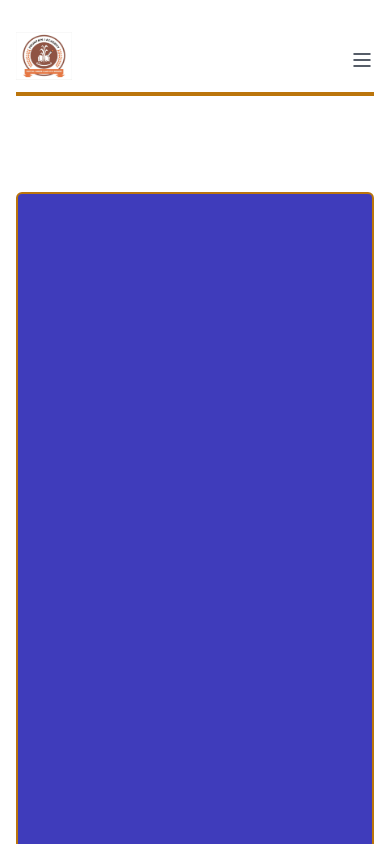
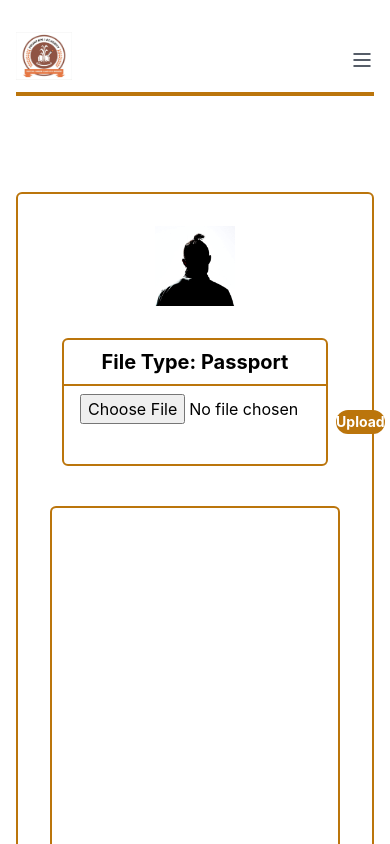
Before and after one commit to jemeelsanni/Fountain-School, a React (Create React App) app: page /personal2 in a window 390 px wide. Shown: the top 844 px of the page. Built offline with nearby package versions, Linux system fonts and the light colour scheme.

Commit message:
LOGOUTHANDLER PD2 USERSIDE

```diff
--- /dev/null
+++ b/src/components/LogoutHandler.js
@@ -0,0 +1,119 @@
+import React, { useState } from "react";
+
+const LogoutHandler = () => {
+  const [modal, setModal] = useState(false);
+  const modalFunc = () => {
+    setModal(true);
+  };
+  const modalFunc2 = () => {
+    setModal(false);
+  };
+  return (
+    <div className="">
+      <button onClick={modalFunc} className="  ">
+        Logout
+      </button>
+      {modal && (
+        <div className="">
+          <div
+            className="relative flex justify-center w-screen   "
+            onClick={modalFunc2}
+          >
+            <h1>Fuck off </h1>
+          </div>
+        </div>
+      )}
+    </div>
+  );
+};
+
+export default LogoutHandler;
+// import React, { useState } from "react";
+// const Index = () => {
+//   const [show, setShow] = useState(true);
+//   return (
+//     <div>
+//       <div>
+//         {show && (
+//           <div
+//             className="py-12 mt-96 z-10 bg-gray-700 dark:bg-gray-900 transition duration-150 ease-in-out  absolute top-0 right-0 bottom-0 left-0"
+//             id="modal"
+//           >
+//             <div role="alert" className="container  mx-auto  md:w-2/3 max-w-lg">
+//               <div className="relative py-8 px-8 md:px-16 w-full  dark:bg-gray-800 dark:border-gray-700 shadow-md rounded border border-gray-400">
+//                 <div className="w-full flex justify-center text-green-400 mb-4">
+//                   <svg
+//                     xmlns="http://www.w3.org/2000/svg"
+//                     className="icon icon-tabler icon-tabler-circle-check"
+//                     width={56}
+//                     height={56}
+//                     viewBox="0 0 24 24"
+//                     strokeWidth={1}
+//                     stroke="currentColor"
+//                     fill="none"
+//                     strokeLinecap="round"
+//                     strokeLinejoin="round"
+//                   >
+//                     <path stroke="none" d="M0 0h24v24H0z" />
+//                     <circle cx={12} cy={12} r={9} />
+//                     <path d="M9 12l2 2l4 -4" />
+//                   </svg>
+//                 </div>
+//                 <h1 className="text-center text-gray-800 dark:text-gray-100 font-lg font-bold tracking-normal leading-tight mb-4">
+//                   Payment Processing Successful
+//                 </h1>
+//                 <p className="mb-5 text-sm text-gray-600 dark:text-gray-400 text-center font-normal">
+//                   Thank you for your payment. An automated payment receipt will
+//                   be sent to your email. Check the action below for more
+//                   details.
+//                 </p>
+//                 <div className="flex items-center justify-center w-full">
+//                   <button className="focus:outline-none transition duration-150 ease-in-out hover:bg-indigo-600 bg-indigo-700 rounded text-white px-4 sm:px-8 py-2 text-xs sm:text-sm">
+//                     Manage Plan
+//                   </button>
+//                   <button
+//                     className="focus:outline-none ml-3 bg-gray-100 dark:bg-gray-700 dark:border-gray-700 dark:hover:bg-gray-600 transition duration-150 text-gray-600 dark:text-gray-400 ease-in-out hover:border-gray-400 hover:bg-gray-300 border rounded px-8 py-2 text-sm"
+//                     onClick={() => setShow(!show)}
+//                   >
+//                     Cancel
+//                   </button>
+//                 </div>
+//                 <div
+//                   className="cursor-pointer absolute top-0 right-0 mt-4 mr-5 text-gray-400 hover:text-gray-600 dark:hover:text-gray-500 transition duration-150 ease-in-out"
+//                   onClick={() => setShow(!show)}
+//                 >
+//                   <svg
+//                     xmlns="http://www.w3.org/2000/svg"
+//                     aria-label="Close"
+//                     className="icon icon-tabler icon-tabler-x"
+//                     width={20}
+//                     height={20}
+//                     viewBox="0 0 24 24"
+//                     strokeWidth="2.5"
+//                     stroke="currentColor"
+//                     fill="none"
+//                     strokeLinecap="round"
+//                     strokeLinejoin="round"
+//                   >
+//                     <path stroke="none" d="M0 0h24v24H0z" />
+//                     <line x1={18} y1={6} x2={6} y2={18} />
+//                     <line x1={6} y1={6} x2={18} y2={18} />
+//                   </svg>
+//                 </div>
+//               </div>
+//             </div>
+//           </div>
+//         )}
+//         <div className="w-full flex justify-center py-12" id="button">
+//           <button
+//             className="focus:outline-none mx-auto transition duration-150 ease-in-out hover:bg-indigo-600 bg-fountain rounded text-white relative px-4 sm:px-8 py-2 text-xs sm:text-sm"
+//             onClick={() => setShow(!show)}
+//           >
+//             Open Modal
+//           </button>
+//         </div>
+//       </div>
+//     </div>
+//   );
+// };
+// export default Index;
--- a/src/components/layout/UserSide.js
+++ b/src/components/layout/UserSide.js
@@ -2,6 +2,7 @@
 /* eslint-disable jsx-a11y/anchor-is-valid */
 /* eslint-disable react/no-unknown-property */
 import React, { useState } from "react";
+import LogoutHandler from "../LogoutHandler";
 
 const Dashboard = () => {
   const [show, setShow] = useState(false);
@@ -146,7 +147,9 @@ const Dashboard = () => {
               href="#"
               className="px-4 py-5 flex items-center border-b-2 space-x-4 text-tgray border-line group"
             >
-              <span className="group-hover:text-fountain">Log Out</span>
+              <span className="group-hover:text-fountain">
+                <LogoutHandler />
+              </span>
             </a>
           </li>
         </ul>
--- a/src/components/layout/web/Navbar.js
+++ b/src/components/layout/web/Navbar.js
@@ -1,18 +1,27 @@
 import React from "react";
 
 const Navbar = () => {
-    return (
-        <div className="flex justify-between px-6 py-6">
-            <img src="./logo.jpg" className="w-14 h-12"/>
-            <nav className="space-x-5">
-                <a className=" font-semibold hover:text-fountain" href="">HOME</a>
-                <a className=" font-semibold hover:text-fountain" href="">ABOUT</a>
-                <a className=" font-semibold hover:text-fountain" href="">CONTACT US</a>
-                <a className=" font-semibold hover:text-fountain" href="">PORTAL</a>
-                <a className=" font-semibold hover:text-fountain" href="">PAYMENT</a>
-
-            </nav>
-        </div>
-    )
-}
-export default Navbar
+  return (
+    <div className="flex justify-between px-6 py-6">
+      <img src="./logo.jpg" className="w-14 h-12" />
+      <nav className="space-x-5">
+        <a className=" font-semibold hover:text-fountain" href="">
+          HOME
+        </a>
+        <a className=" font-semibold hover:text-fountain" href="">
+          ABOUT
+        </a>
+        <a className=" font-semibold hover:text-fountain" href="">
+          CONTACT US
+        </a>
+        <a className=" font-semibold hover:text-fountain" href="/userauth">
+          PORTAL
+        </a>
+        <a className=" font-semibold hover:text-fountain" href="">
+          PAYMENT
+        </a>
+      </nav>
+    </div>
+  );
+};
+export default Navbar;
--- a/src/pages/PersonalDetails2.js
+++ b/src/pages/PersonalDetails2.js
@@ -11,7 +11,7 @@ const PersonalDetails2 = () => {
 
           <div className="py-26 lg:pl-12 h-screen bg-white mt-24 w-full">
             <div className=" w-full  h-full flex justify-center ">
-              <div className="lg:flex hidden flex-col h-full justify-between w-2/5 border-2 rounded-md border-fountain py-8 px-8">
+              <div className="lg:flex hidden flex-col h-full justify-between w-10/12 border-2 rounded-md border-fountain py-8 px-8">
                 <div className="w-full  flex justify-between ">
                   <img
                     style={{ height: "115px", width: "115px" }}
@@ -20,11 +20,16 @@ const PersonalDetails2 = () => {
                     alt="profile"
                   />
                   <div className=" item-center  justify-between w-3/5 border-2 rounded-md border-fountain ">
-                    <h1 className="border-b-2 px-4 py-2 text-center border-fountain">
-                      File Type Passport
+                    <h1 className="border-b-2 font-bold text-xl px-4 py-2 text-center border-fountain">
+                      File Type: Passport
                     </h1>
                     <div className="flex justify-between">
-                      <input className="w-60" type="file" name="" id="" />
+                      <input
+                        className="w-60 mx-4 my-2"
+                        type="file"
+                        name=""
+                        id=""
+                      />
                       <button
                         style={{ borderRadius: "30px" }}
                         className="bg-fountain text-white w-20 mt-2 mr-4 rounded full"
@@ -38,8 +43,37 @@ const PersonalDetails2 = () => {
                   {/* <!-- component --> */}
                 </div>
               </div>
-              <div className="lg:hidden bg-purple h-full justify-between w-full border-2 rounded-md border-fountain py-8 px-8">
-                {/* <!-- component --> */}
+              <div className="lg:hidden  h-full justify-between w-full border-2 rounded-md border-fountain py-8 px-8">
+                <div className="w-full  h-60  flex flex-col items-center  justify-between ">
+                  <img
+                    style={{ height: "80px", width: "80px" }}
+                    className="max-w-lg "
+                    src="./profile.jpg"
+                    alt="profile"
+                  />
+                  <div className=" item-center h-32 justify-between w-11/12 border-2 rounded-md border-fountain ">
+                    <h1 className="border-b-2 font-bold text-xl px-4 py-2 text-center border-fountain">
+                      File Type: Passport
+                    </h1>
+                    <div className="flex justify-between">
+                      <input
+                        className="w-60 mx-4 my-2"
+                        type="file"
+                        name=""
+                        id=""
+                      />
+                      <button
+                        style={{ borderRadius: "30px" }}
+                        className="bg-fountain font-bold text-sm text-white w-20 h-6 mt-6 mr-4 rounded full"
+                      >
+                        Upload
+                      </button>
+                    </div>
+                  </div>
+                </div>
+                <div className="lg:hidden mt-10  h-96 justify-between w-full border-2 rounded-md border-fountain py-8 px-8">
+                  {/* <!-- component --> */}
+                </div>
               </div>
             </div>
           </div>
```
Also changed, not shown: src/components/layout/LayoutUser.js (+17 -12 lines).
